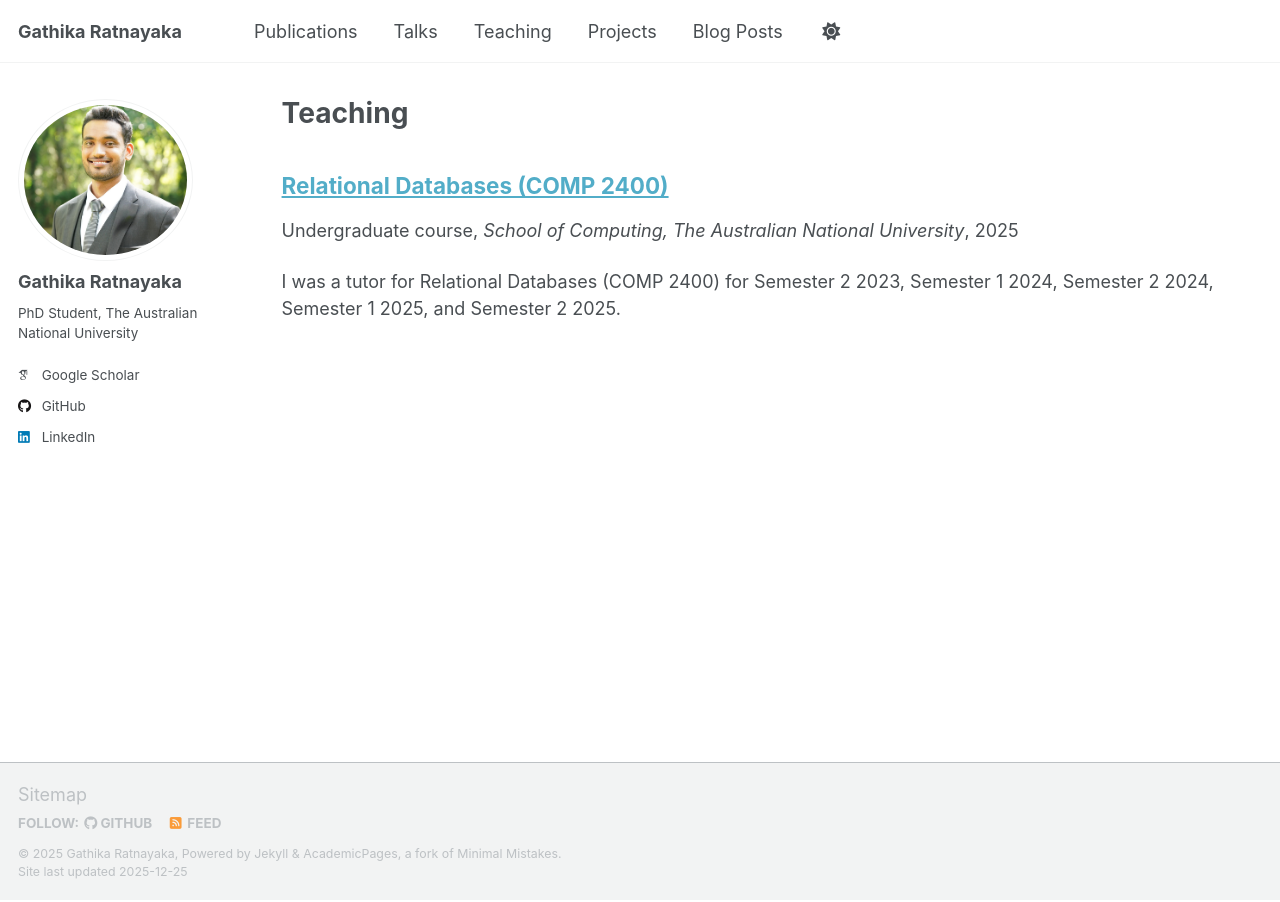
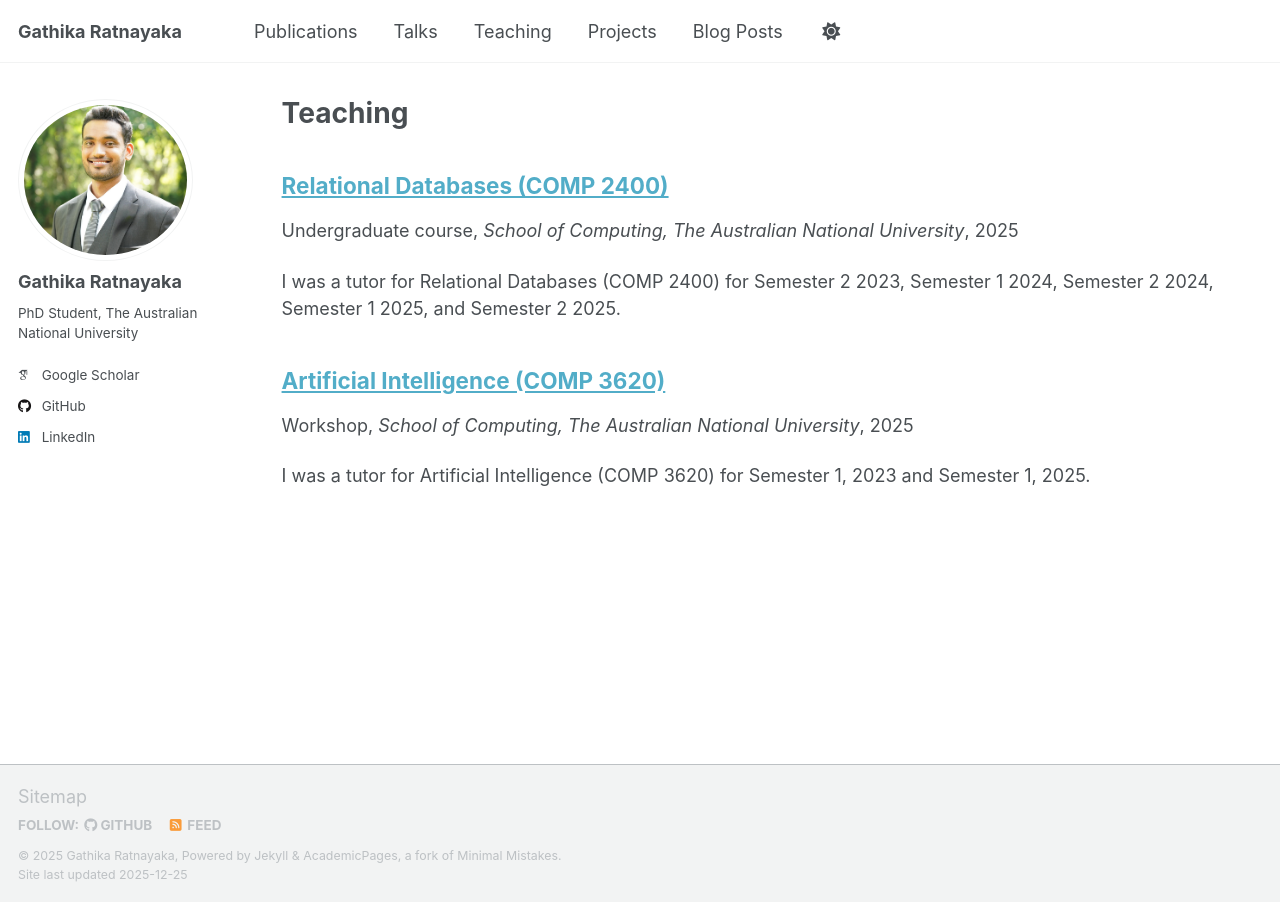
Before and after one commit to Gathika94/gathika94.github.io, a Jekyll site: the page built from _pages/teaching.html, in a window 1280 px wide. Built offline with Jekyll 4.4.1, drawn with Linux system fonts in a browser that asks for light colours; some web fonts are replaced; a script that is not in the unit is left out; a file with an impossible date is left out.

Commit message:
modifications

```diff
--- a/_teaching/artificial_intelligence.md
+++ b/_teaching/artificial_intelligence.md
@@ -4,7 +4,7 @@ collection: teaching
 type: "Workshop"
 permalink: /teaching/artificial_intelligence
 venue: "School of Computing, The Australian National University"
-date:
+date: 2025-12-25
 location: "Canberra, Australia"
 ---
 
```
